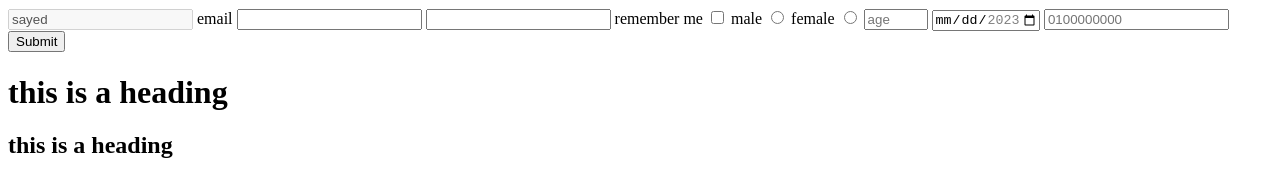
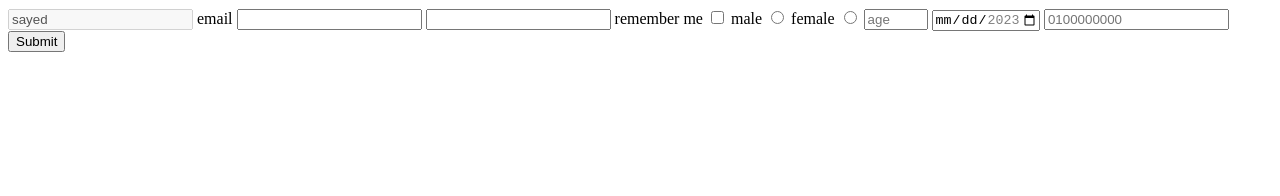
Before and after one commit to sayedsafwe77/eyouth_round4_software_track_S2, a plain HTML site: page src/session2.html in a window 1280 px wide. Drawn offline with Linux system fonts and the light colour scheme.

Commit message:
remove header

```diff
--- a/src/session2.html
+++ b/src/session2.html
@@ -165,10 +165,5 @@
         <option value="Safari">
         </datalist> -->
 
-        <h1>this is a heading</h1>
-        <header>
-            <h2>this is a heading</h2>
-
-        </header>
     </body>
 </html>
```
